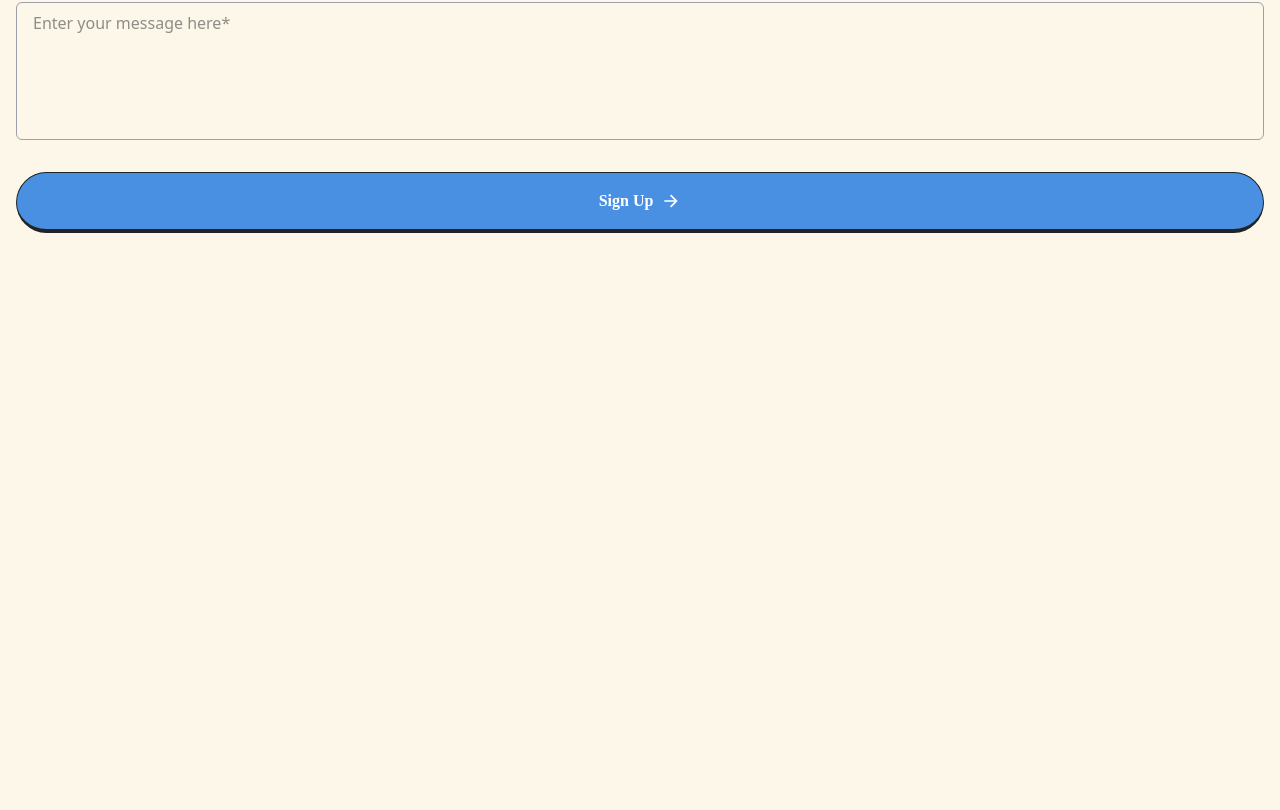
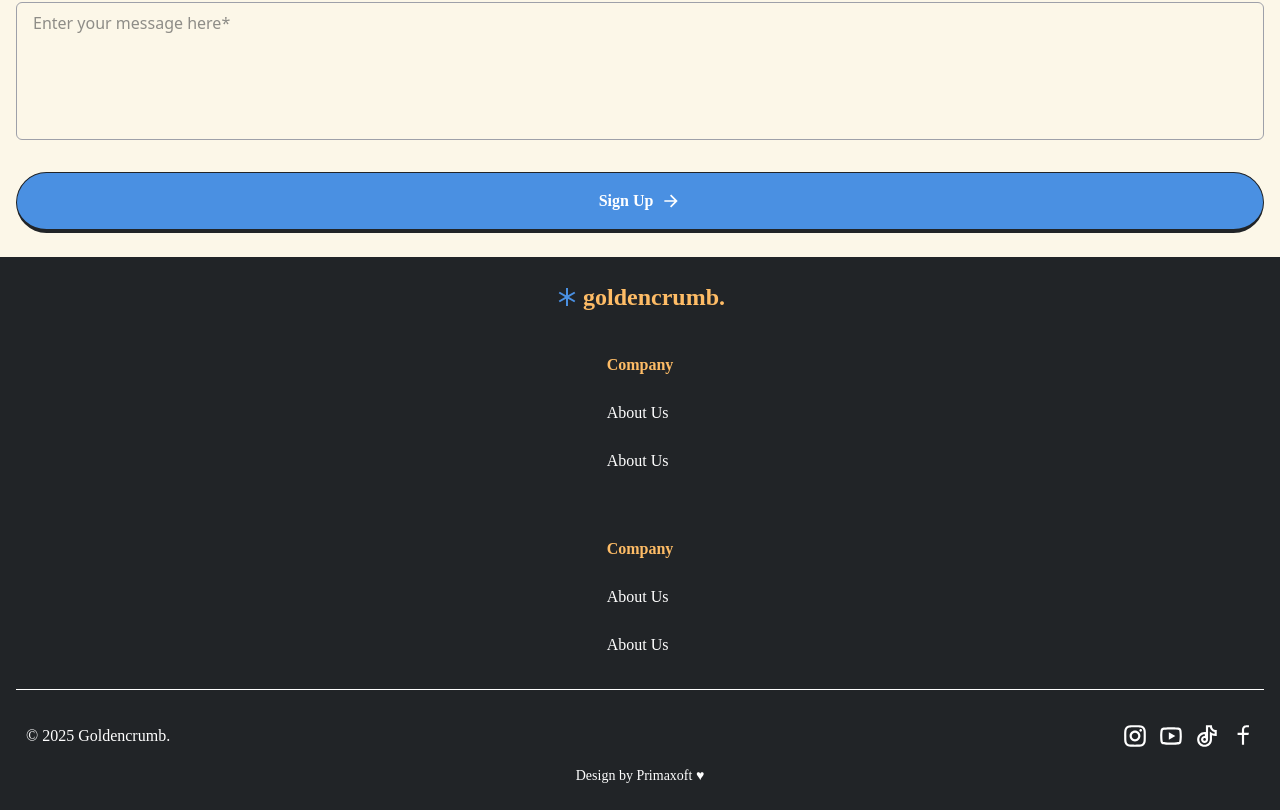
Before and after one commit to primaxoft/dummy-goldencrumb, a Next.js app: page / in a window 1280 px wide. Shown: the part 9118-9928 px from the top of the page. Before the commit the page ends 9375 px from the top, so only its background shows below. Built offline with nearby package versions, Linux system fonts and the light colour scheme.

Commit message:
feat: add footer

```diff
--- a/app/layout.tsx
+++ b/app/layout.tsx
@@ -2,6 +2,7 @@ import type { Metadata } from 'next';
 import Navbar from '@/components/layout/Navbar';
 
 import './globals.css';
+import Footer from '@/components/layout/Footer';
 
 export const metadata: Metadata = {
   title: 'Golden Crumb Bakery | Artisanal Bread & Pastries in Petaling Jaya',
@@ -19,6 +20,7 @@ export default function RootLayout({
       <body className="antialiased">
         <Navbar />
         {children}
+        <Footer />
       </body>
     </html>
   );
--- /dev/null
+++ b/components/layout/Footer.tsx
@@ -0,0 +1,66 @@
+import { RiAsterisk, RiInstagramLine, RiYoutubeLine, RiTiktokLine, RiFacebookLine } from '@remixicon/react';
+import Link from 'next/link';
+
+export default function Footer() {
+  return (
+    <footer className="bg-foreground flex flex-col gap-6 px-4 py-6 text-white">
+      <div className="flex flex-col items-center gap-8">
+        <div className="text-primary-500 flex items-center gap-1 text-2xl font-bold">
+          <RiAsterisk className="text-secondary-500" />
+          goldencrumb.
+        </div>
+        <nav className="flex flex-col items-center gap-12">
+          <div className="flex flex-col gap-2">
+            <strong className="text-primary-500 p-2">Company</strong>
+            <ul className="flex flex-col gap-2">
+              <li>
+                <Link href="#" className="block p-2">
+                  About Us
+                </Link>
+              </li>
+              <li>
+                <Link href="#" className="block p-2">
+                  About Us
+                </Link>
+              </li>
+            </ul>
+          </div>
+          <div className="flex flex-col gap-2">
+            <strong className="text-primary-500 p-2">Company</strong>
+            <ul className="flex flex-col gap-2">
+              <li>
+                <Link href="#" className="block p-2">
+                  About Us
+                </Link>
+              </li>
+              <li>
+                <Link href="#" className="block p-2">
+                  About Us
+                </Link>
+              </li>
+            </ul>
+          </div>
+        </nav>
+      </div>
+      <hr />
+      <div className="flex flex-col gap-2">
+        <div className="flex items-center justify-between">
+          <div className="p-2.5">&copy; {new Date().getFullYear()} Goldencrumb.</div>
+          <div className="flex gap-2.5 pr-2">
+            <RiInstagramLine size={26} />
+            <RiYoutubeLine size={26} />
+            <RiTiktokLine size={26} />
+            <RiFacebookLine size={26} />
+          </div>
+        </div>
+        <div className="self-center text-sm">
+          Design by{' '}
+          <a href="https://primaxoft.com" className="hover:underline" target="_blank">
+            Primaxoft
+          </a>{' '}
+          &hearts;
+        </div>
+      </div>
+    </footer>
+  );
+}
```
